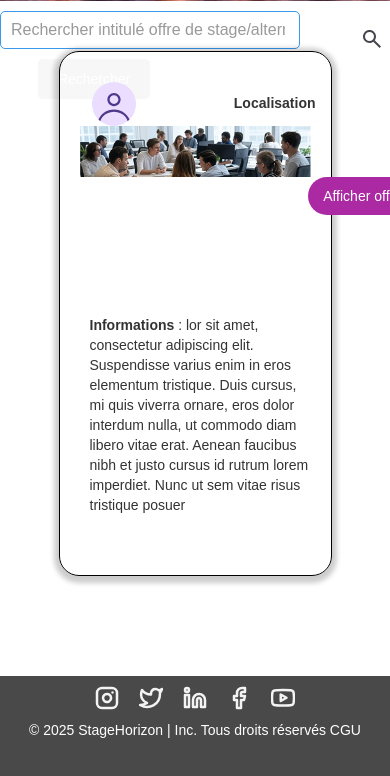
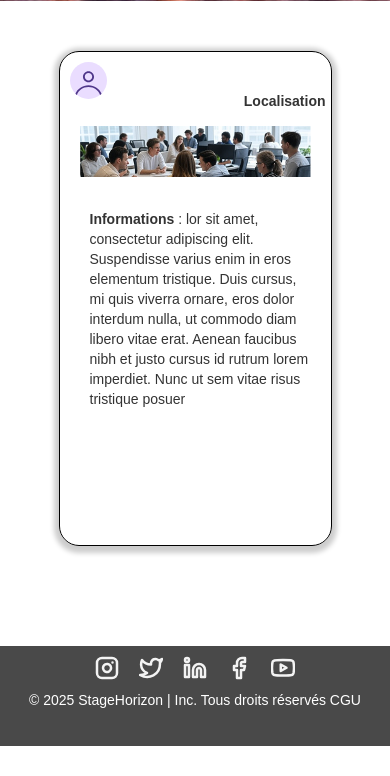
Before and after one commit to tux92bis/WEB-CESI, a PHP site: page /entreprise.html in a window 390 px wide. Shown: the part 393-1169 px from the top of the page. After the commit the page ends 1139 px from the top, so only its background shows below. Run offline with PHP 8.4, Linux system fonts and the light colour scheme.

Commit message:
il nous maque l'écran responsive

```diff
--- a/css/stage-horizon.css
+++ b/css/stage-horizon.css
@@ -657,8 +658,8 @@
 .text-block-2 {
   font-weight: 700;
   position: absolute;
-  top: 41px;
-  right: 15px;
+  top: 39px;
+  right: 5px;
 }
 
 .image-20 {
@@ -671,7 +672,7 @@
   margin-bottom: 40px;
   padding-left: 10px;
   position: relative;
-  top: 100px;
+  top: 24px;
 }
 
 .informations.offre {
@@ -722,16 +723,18 @@
 
 .link-2 {
   position: relative;
-  top: 56px;
-  left: -74px;
+  top: 44px;
+  left: -3px;
 }
 
 .afficher-offres {
   background-color: #ab2aa3;
   border-radius: 20px;
-  margin-left: 60px;
+  margin-left: 6px;
+  top: 331px;
   padding-left: 15px;
-  position:relative;
+  position: relative;
+  left: 680px;
 
 }
 
--- a/css/style.css
+++ b/css/style.css
@@ -112,7 +112,8 @@
   text-decoration: none;
   cursor: pointer;
   border-radius: 0;
-  left: 73%;
+
+
 }
 
 input.w-button {
@@ -824,6 +825,7 @@
   .w-col-small-12 {
     width: 100%;
   }
+
 }
 
 @media screen and (max-width: 479px) {
--- a/entreprise.html
+++ b/entreprise.html
@@ -16,12 +16,15 @@
   <div data-animation="default" data-collapse="all" data-duration="400" data-easing="ease" data-easing2="ease" role="banner" class="navbar w-nav">
     <a href="#" class="w-nav-brand"><img width="113" sizes="(max-width: 479px) 58vw, 112.99479675292969px" alt="" src="images/logo-site.png" loading="lazy" srcset="images/logo-site-p-500.png 500w, images/logo-site.png 577w"></a>
     <div class="menu w-container">
-      <nav class="w-nav-menu"></nav>
-      <a href="accueil.html" class="a">Accueil</a>
-      <a href="favoris.html" class="favoris">Favoris</a>
-      <a href="#" class="favoris">Offres de stage</a>
-      <a href="#" class="favoris">Candidatures</a>
-      <a href="#" class="favoris">Entreprises</a>
+
+      <nav  class="navigation">
+        <a href="accueil.html" aria-current="page" class="a w--current">Accueil</a>
+        <a href="favoris.html" class="favoris">Favoris</a>
+        <a href="offre.html" class="favoris">Offres de stage</a>
+        <a href="candidature.html" class="favoris">Candidatures</a>
+        <a href="entreprise.html" class="favoris">Entreprises</a>
+      </nav>
+
       <div class="w-nav-button">
         <div data-delay="50" data-hover="false" class="w-dropdown">
           <div class="compte w-dropdown-toggle">
@@ -41,19 +44,13 @@
 
   <section class="bandeau">
     <h1 class="slogan">Votre avenir commence ici !</h1>
-    <form action="/search" class="search w-form">
-      <label for="search"></label>
-      <input class="search-input w-input" autofocus maxlength="256" name="query" placeholder="Rechercher intitulé offre de stage/alternance/entreprise" type="search" id="search" required="">
-      <img loading="lazy" src="images/icon.svg" alt="" class="image-17">
-      <input type="submit" class="search-button w-button" value="Rechercher">
-    </form>
   </section>
 
   <section class="offre">
-    <img src="images/generic-avatar.svg" loading="lazy" width="54" alt="" class="image-19">
-    <img src="images/map-pin.png" loading="lazy" alt="" class="loclaisation">
+    <img src="images/generic-avatar.svg" loading="lazy" width="54" alt="" class="image-4">
+    <img src="images/map-pin.png" loading="lazy" alt="" class="localisation">
     <div class="text-block-2">Localisation</div>
-    <img src="images/bandeau-offre.png" loading="lazy" alt="" class="image-20">
+    <img src="images/bandeau-offre.png" loading="lazy" alt="" class="image-30">
     <h2 class="nom-entreprise">Nom entreprise</h2>
     <a href="#" class="afficher-offres w-button">Afficher offres</a>
     <p class="informations"><strong>Informations </strong>: lor sit amet, consectetur adipiscing elit. Suspendisse varius enim in eros elementum tristique. Duis cursus, mi quis viverra ornare, eros dolor interdum nulla, ut commodo diam libero vitae erat. Aenean faucibus nibh et justo cursus id rutrum lorem imperdiet. Nunc ut sem vitae risus tristique posuer</p>
```
Also changed, not shown: other parts of css/stage-horizon.css (+30 -18 lines), accueil.html (+7 -9 lines), candidature.html (+11 -7 lines), candidature2.html (+7 -5 lines), creer-offre.html (+16 -18 lines), creer-offre2.html (+9 -6 lines), favoris.html (+5 -11 lines), offre.html (+9 -6 lines).
